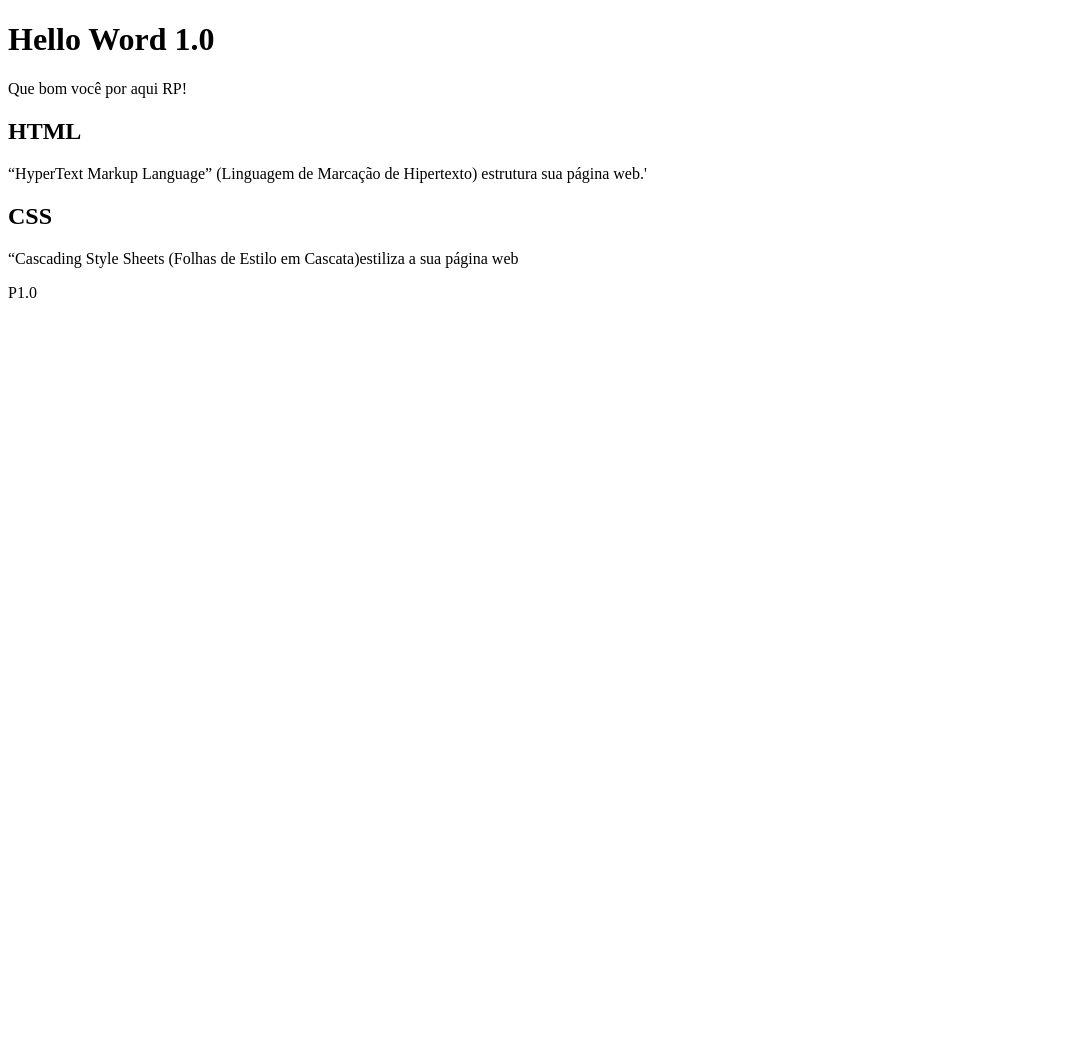
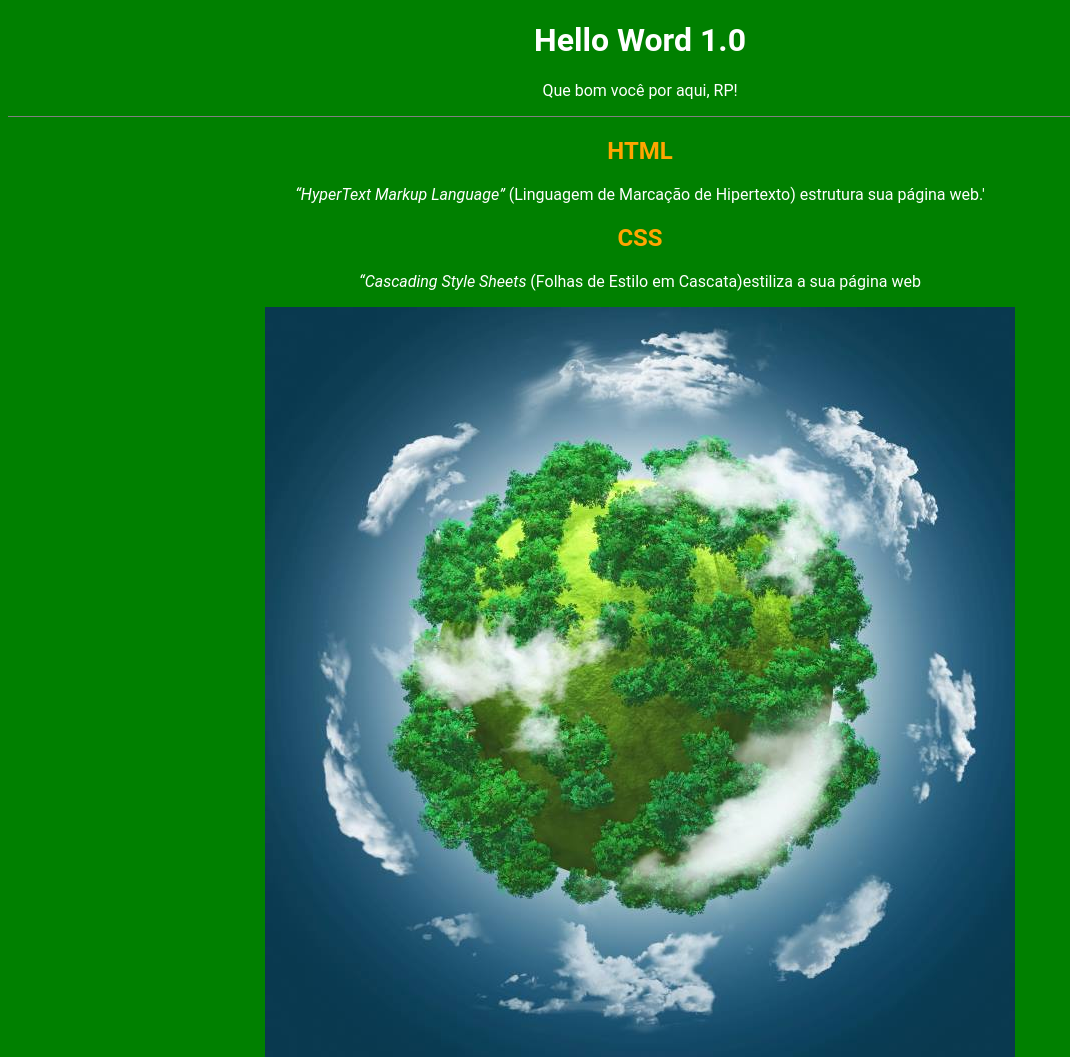
Before and after one commit to PinzeRic/Hello-Mundo-1.0, a plain HTML site: page index.html in a window 1280 px wide. Shown: the top 1057 px of the page, without its empty margins (0-1070 px from the left). Before the commit the page ends 800 px from the top, so only its background shows below. Drawn offline with Linux system fonts and the light colour scheme.

Commit message:
Criamos a estilização do site

```diff
--- a/index.html
+++ b/index.html
@@ -1,24 +1,27 @@
 <!DOCTYPE html>
 <html lang="pt-br">
+
 <head>
     <meta charset="UTF-8">
     <meta name="viewport" content="width=device-width, initial-scale=1.0">
     <title>Hello Word 1.o</title>
+    <link rel="stylesheet" href="style.css">
 </head>
+
 <body>
     <header>
         <h1>Hello Word 1.0</h1>
-    <p>Que bom você por aqui RP!</p>
+        <p>Que bom você por aqui, <span id+"nome-usuário"></span>RP!</p>
     </header>
 
 
     <section>
         <h2>HTML</h2>
-    <P>“HyperText Markup Language” (Linguagem de Marcação de Hipertexto) estrutura sua página web.'</P>
+        <P><span class="texto-inglês">“HyperText Markup Language”</span> (Linguagem de Marcação de Hipertexto) estrutura sua página web.'</P>
 
         <h2>CSS</h2>
-    <P> “Cascading Style Sheets (Folhas de Estilo em Cascata)estiliza a sua página web</P>
-
+        <P><span class="texto-inglês">“Cascading Style Sheets</span> (Folhas de Estilo em Cascata)estiliza a sua página web</P>
+        <img src="planeta1.0.jpg">
 
     </section>
 
@@ -28,4 +31,5 @@
 
     </footer>
 </body>
+
 </html>
--- /dev/null
+++ b/style.css
@@ -0,0 +1,26 @@
+h2{
+    color:orange;
+}
+
+body{
+    background-color:#008000;
+    color: white;
+    font-family: Roboto;
+    text-align: center;
+}
+
+header{
+    border-bottom: 1px solid grey;
+}
+
+footer{
+    border-top: 1px solid grey;
+}
+
+#nome-usuário{
+    font-weight: bold;
+}
+
+.texto-inglês{
+    font-style: italic;
+}
```
Also changed, not shown: planeta1.0.jpg (added). Lines whose indentation alone changed are shown as unchanged.
